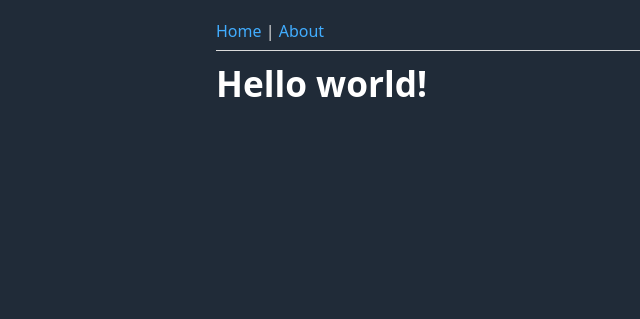
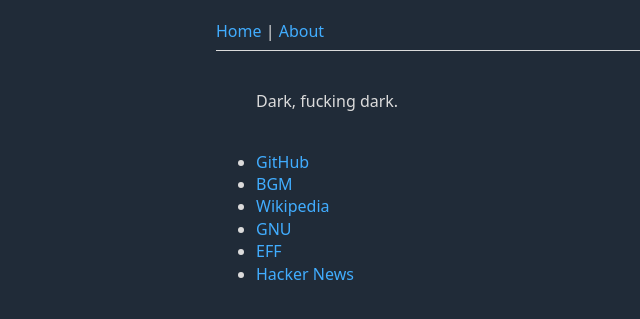
Before and after one commit to protodonuts/protodonuts.github.io, a Jekyll site: the page built from about.html, in a window 1280 px wide. Shown: the top 319 px of the page, without its empty margins (24-664 px from the left). Built offline with Jekyll 4.4.1, drawn with Linux system fonts in a browser that asks for light colours.

Commit message:
update about page

```diff
--- a/about.html
+++ b/about.html
@@ -2,4 +2,17 @@
 layout: default
 title: About
 ---
-<h1>Hello world!</h1>
+<blockquote>
+    <br>
+    Dark, fucking dark.
+    <br>
+    <br>
+</blockquote>
+<ul>
+    <li><a href="https://github.com/protodonuts">GitHub</a></li>
+    <li><a href="https://bgm.tv/home">BGM</a></li>
+    <li><a href="https://meta.wikimedia.org/wiki/en:">Wikipedia</a></li>
+    <li><a href="https://www.gnu.org/">GNU</a></li>
+    <li><a href="https://www.eff.org/">EFF</a></li>
+    <li><a href="https://news.ycombinator.com/">Hacker News</a></li>
+</ul>
--- a/index.html
+++ b/index.html
@@ -1,11 +1,7 @@
 ---
 layout: default
-title: shinobu
+title: Shinobu Time
 ---
-<p>
-    WIP
-</p>
-<hr>
 <ul class="posts">
     {% for post in site.posts %}
         <li><span>{{ post.date | date_to_string }}</span> » <a href="{{ post.url }}" title="{{ post.title | xml_escape }}">{{ post.title }}</a></li>
```
